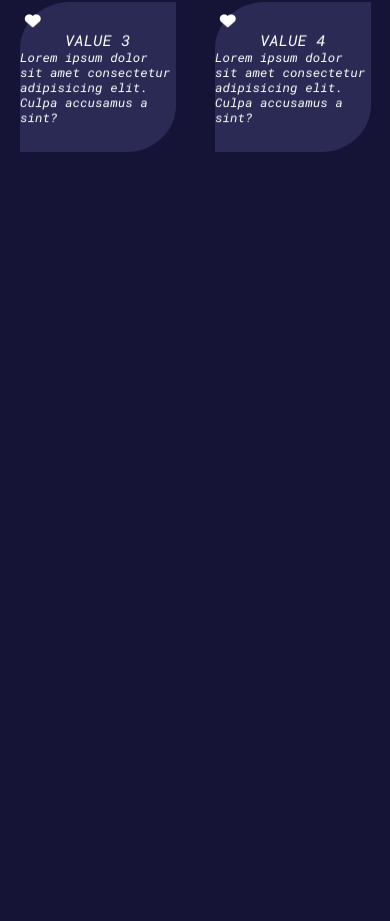
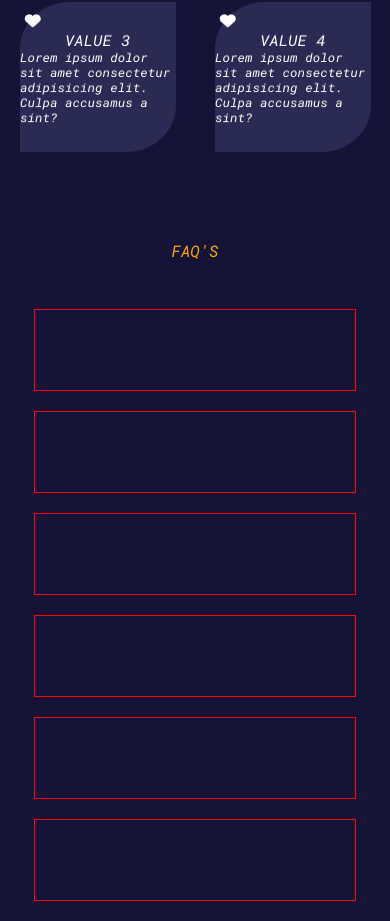
Before and after one commit to roshanpanda666/gym-site2.0, a React (Create React App) app: page / in a window 390 px wide. Shown: the part 2281-3202 px from the top of the page. Before the commit the page ends 2457 px from the top, so only its background shows below. Built offline with nearby package versions, Linux system fonts and the light colour scheme.

Commit message:
commiting the faq adha adhura

```diff
--- a/src/App.js
+++ b/src/App.js
@@ -5,6 +5,7 @@ import Navbar from './components/navBar'
 import Hero from './components/hero'
 import Ourprograms from './components/ourprograms'
 import Ourvalues from './components/ourvalues'
+import Faq from './components/faq'
 const App = () => {
   return (
     <div>
@@ -13,6 +14,7 @@ const App = () => {
       <Hero></Hero>
       <Ourprograms></Ourprograms>
       <Ourvalues></Ourvalues>
+      <Faq></Faq>
     </div>
   )
 }
--- /dev/null
+++ b/src/components/faq.css
@@ -0,0 +1,68 @@
+.faqfather{
+    display: flex;
+    flex-direction: column;
+}
+.faqheader{
+    margin-top: 5rem;
+    margin-bottom: 3rem;
+    display: flex;
+    justify-content: flex-start;
+
+}
+.faqw{
+    color: orange;
+    margin-left: 22rem;
+
+}
+.faqboxes{
+    display: flex;
+    justify-content: center;
+    align-items: center;
+
+}
+.faqboxg1{
+    display: flex;
+    flex-direction: column;
+    margin-right: 2rem;
+}
+.faqboxg2{
+    display: flex;
+    flex-direction: column;
+    margin-left: 2rem;
+}
+.boxfaq{
+    width: 33rem;
+    height: 5rem;
+    border: 1px solid red;
+    margin-bottom: 20px;
+}
+
+@media (max-width: 700px){
+    .faqboxes{
+        flex-direction: column;
+
+    }
+    .faqheader{
+        justify-content: center;
+    }
+    .faqw{
+        margin-left: 0rem;
+    }
+    .faqboxg1{
+        justify-content: center;
+        align-items: center;
+        width: 60%;
+        margin-left: 0rem;
+        margin-right: 0rem;
+    }
+    .faqboxg2{
+        justify-content: center;
+        align-items: center;
+        width: 60%;
+        margin-left: 0rem;
+        margin-right: 0rem;
+    }
+    .boxfaq{
+        width:20rem
+    }
+}
--- /dev/null
+++ b/src/components/faq.jsx
@@ -0,0 +1,42 @@
+import React from 'react'
+import './faq.css'
+const Faq = () => {
+  return (
+    <div>
+      <div className="faqfather">
+        <div className="faqheader">
+            <div className="faqw">
+                FAQ'S
+            </div>
+        </div>
+        <div className="faqboxes">
+          <div className="faqboxg1">
+              <div className="boxfaq">
+
+              </div>
+              <div className="boxfaq">
+
+              </div>
+              <div className="boxfaq">
+
+              </div>
+          </div>
+          <div className="faqboxg2">
+              <div className="boxfaq">
+
+              </div>
+              <div className="boxfaq">
+
+              </div>
+              <div className="boxfaq">
+
+              </div>
+          </div>
+
+        </div>
+      </div>
+    </div>
+  )
+}
+
+export default Faq
--- a/src/components/ourvalues.css
+++ b/src/components/ourvalues.css
@@ -78,6 +78,7 @@ flex-direction: column;
     margin-bottom: -90px;
 }
 
+
 @media (max-width: 700px) {
     .parrentvalue{
         flex-direction: column;
--- a/src/components/ourvalues.jsx
+++ b/src/components/ourvalues.jsx
@@ -25,7 +25,7 @@ const Ourvalues = () => {
         </div>
         <div className="rightsidevalue">
             <div className="rightvalueheader">
-                <div className="logoheart"><Glitch alphabet buffer={6} text={"OUR"} /><span className='orangevalue'>VALUES</span></div>
+             <div className="logoheart"><Glitch alphabet buffer={6} text={"OUR"} /><span className='orangevalue'>VALUES</span></div>
 
             </div>
             <div className="valuescaption">
@@ -35,7 +35,8 @@ const Ourvalues = () => {
                 <div className="conv1">
                     <motion.div className="valuecon"
                     initial={{
-                        y: -100,
+
+                        opacity:0,
                     }}
                     transition={{
                         type: "spring",
@@ -45,6 +46,7 @@ const Ourvalues = () => {
                         y:1,
                         rotateX:380,
                         rotatey:380,
+                        opacity:1.5
 
                     }}
                     > <div className="hearticon">
@@ -58,7 +60,7 @@ const Ourvalues = () => {
                     </motion.div>
                     <motion.div className="valuecon"
                     initial={{
-                        y: 100,
+                        opacity:0,
                     }}
                     transition={{
                         type: "spring",
@@ -68,6 +70,7 @@ const Ourvalues = () => {
                         y:1,
                         rotateX:-380,
                         rotatey:-380,
+                        opacity:1.5
 
                     }}>
                         <div className="hearticon">
@@ -82,7 +85,7 @@ const Ourvalues = () => {
                 <div className="conv2">
                     <motion.div className="valuecon"
                     initial={{
-                        y: -100,
+                        opacity:0,
                     }}
                     transition={{
                         type: "spring",
@@ -92,6 +95,7 @@ const Ourvalues = () => {
                         y:1,
                         rotateX:380,
                         rotatey:380,
+                        opacity:1.5
 
                     }}
                     >
@@ -105,7 +109,7 @@ const Ourvalues = () => {
                     </motion.div>
                     <motion.div className="valuecon"
                     initial={{
-                        y: 100,
+                        opacity:0
                     }}
                     transition={{
                         type: "spring",
@@ -115,7 +119,7 @@ const Ourvalues = () => {
                         y:1,
                         rotateX:-380,
                         rotatey:-380,
-
+                        opacity:1.5
                     }}
                     >
                         <div className="hearticon">
```
